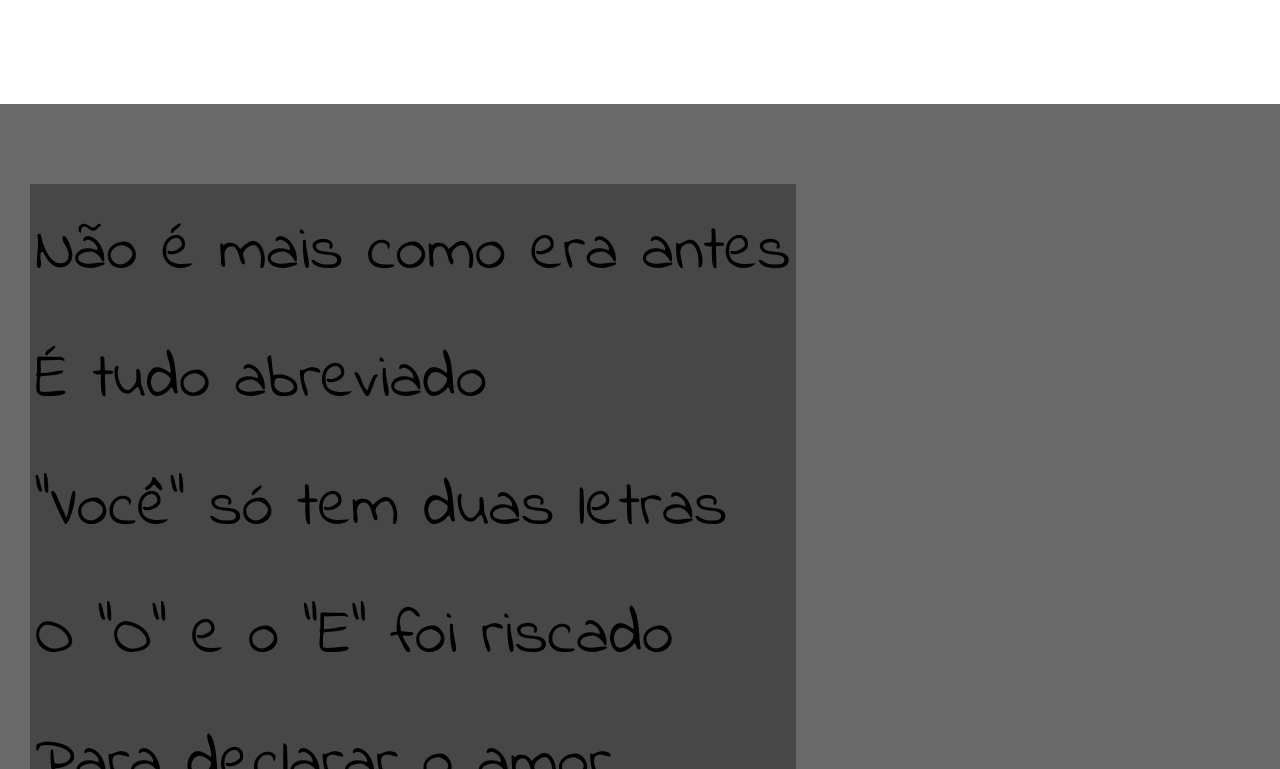
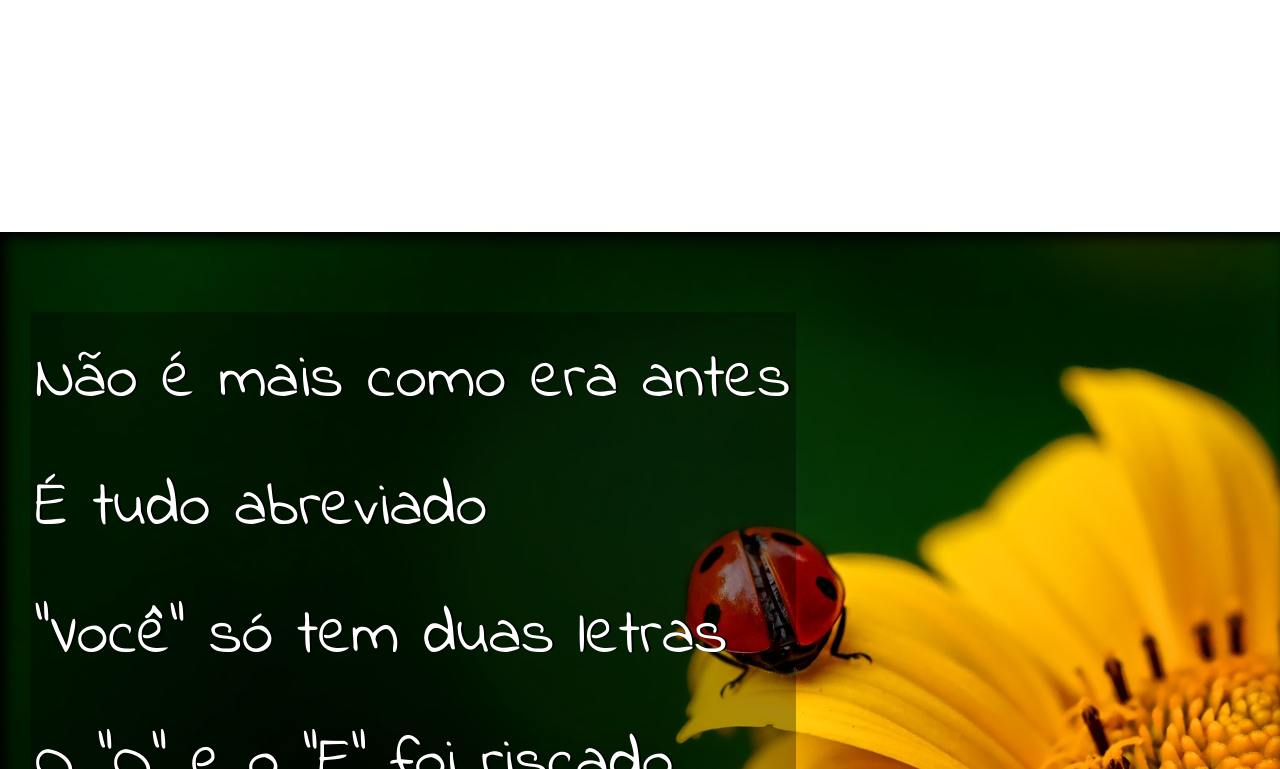
Before and after one commit to flavitoss/projeto-cordel, a plain HTML site: page index.html in a window 1280 px wide. Shown: the part 1211-1980 px from the top of the page. Drawn offline with Linux system fonts and the light colour scheme.

Commit message:
projeto finalizado

```diff
--- a/estilos/style.css
+++ b/estilos/style.css
@@ -42,18 +42,37 @@ section{
     font-size: 5vw;
 
 }
+section > p{
+    padding-bottom: 2em;
+}
 section.standard{
     background-color: white;
     color: black;
 }
 section.special{
     background-color: rgba(53, 52, 52, 0.541);
+    box-shadow: inset 6px 6px 13px 0px rgb(0, 0, 0);
+    background-attachment: fixed;
 }
 section.special > p{
     background-color: rgba(0, 0, 0, 0.329);
     display: inline-block;
     padding: 5px;
+    text-shadow: 2px 0px black;
+    color: white;
 }
+section#img01{
+    background-image: url('../imagens/background001.jpg');
+    background-position: right center;
+    background-size: cover;
+}
+section#img02{
+    background-image: url(../imagens/background002.jpg);
+    background-position: right center;
+    background-size: cover;
+}
+
+
 footer{background-color: black;
 color: white;
 text-align: center;
--- a/index.html
+++ b/index.html
@@ -27,7 +27,7 @@
 
 
 
-    <section class="special">
+    <section class="special" id="img01">
         <p>
             Não é mais como era antes <br>
             É tudo abreviado <br>
@@ -66,7 +66,7 @@
 
 
 
-    <section class="special">
+    <section class="special" id="img02">
         <p>
             Tenho saudade das cartas <br>
             Escritas com a própria mão <br>
```
